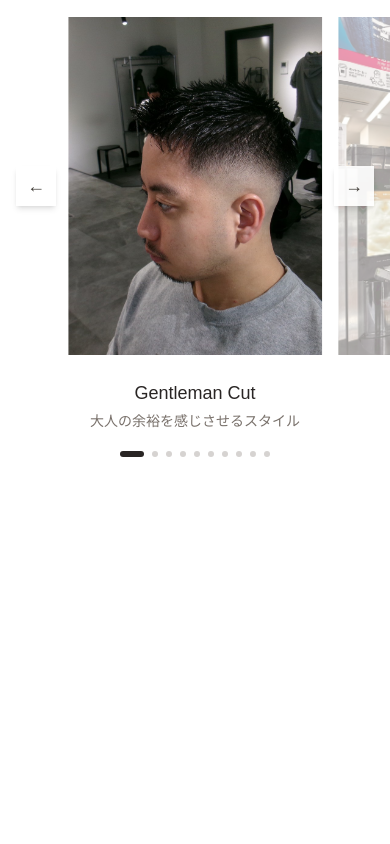
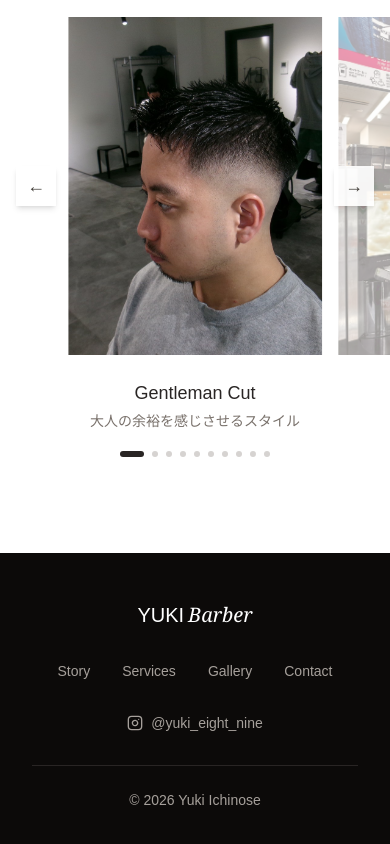
Before and after one commit to omi-kanta/barbershop, a Next.js app: page / in a window 390 px wide. Shown: the part 5240-6084 px from the top of the page. Before the commit the page ends 5793 px from the top, so only its background shows below. Built offline with nearby package versions, Linux system fonts and the light colour scheme.

Commit message:
feat: Footerコンポーネントを実装

```diff
--- a/src/app/layout.tsx
+++ b/src/app/layout.tsx
@@ -1,5 +1,5 @@
 import type { Metadata } from 'next';
-import { Header } from '@/components/layout';
+import { Header, Footer } from '@/components/layout';
 import './globals.css';
 
 export const metadata: Metadata = {
@@ -17,6 +17,7 @@ export default function RootLayout({
       <body>
         <Header />
         <main className="w-full">{children}</main>
+        <Footer />
       </body>
     </html>
   );
--- /dev/null
+++ b/src/components/layout/Footer.tsx
@@ -0,0 +1,87 @@
+'use client';
+
+const InstagramIcon = () => (
+  <svg
+    xmlns="http://www.w3.org/2000/svg"
+    width="16"
+    height="16"
+    viewBox="0 0 24 24"
+    fill="none"
+    stroke="currentColor"
+    strokeWidth="2"
+    strokeLinecap="round"
+    strokeLinejoin="round"
+  >
+    <rect width="20" height="20" x="2" y="2" rx="5" ry="5" />
+    <path d="M16 11.37A4 4 0 1 1 12.63 8 4 4 0 0 1 16 11.37z" />
+    <line x1="17.5" x2="17.51" y1="6.5" y2="6.5" />
+  </svg>
+);
+
+const NAV_ITEMS = [
+  { label: 'Story', href: '#story' },
+  { label: 'Services', href: '#services' },
+  { label: 'Gallery', href: '#gallery' },
+  { label: 'Contact', href: '#contact' },
+];
+
+const INSTAGRAM_URL = 'https://www.instagram.com/yuki_eight_nine/';
+
+export const Footer = () => {
+  const currentYear = new Date().getFullYear();
+
+  const handleScroll = (href: string) => {
+    const id = href.replace('#', '');
+    document.getElementById(id)?.scrollIntoView({ behavior: 'smooth' });
+  };
+
+  return (
+    <footer className="py-12 bg-stone-950 text-stone-400">
+      <div className="container mx-auto px-8 max-w-7xl">
+
+        {/* 上段：Logo・Nav・Instagram */}
+        <div className="flex flex-col md:flex-row justify-between items-center gap-8 mb-8">
+
+          {/* Logo */}
+          <div className="text-xl text-white">
+            <span className="font-light">YUKI</span>
+            <span className="font-serif italic ml-1">Barber</span>
+          </div>
+
+          {/* Nav */}
+          <nav className="flex gap-8 text-sm font-light">
+            {NAV_ITEMS.map((item) => (
+              <button
+                key={item.label}
+                onClick={() => handleScroll(item.href)}
+                className="hover:text-white transition-colors"
+              >
+                {item.label}
+              </button>
+            ))}
+          </nav>
+
+          {/* Instagram */}
+          <a
+            href={INSTAGRAM_URL}
+            target="_blank"
+            rel="noopener noreferrer"
+            className="flex items-center gap-2 hover:text-white transition-colors text-sm font-light"
+          >
+            <InstagramIcon />
+            <span>@yuki_eight_nine</span>
+          </a>
+
+        </div>
+
+        {/* 下段：Copyright（中央） */}
+        <div className="border-t border-stone-800 pt-6 text-center">
+          <p className="text-sm font-light">
+            © {currentYear} Yuki Ichinose
+          </p>
+        </div>
+
+      </div>
+    </footer>
+  );
+};
--- a/src/components/layout/Header.tsx
+++ b/src/components/layout/Header.tsx
@@ -10,6 +10,26 @@ const NAV_ITEMS = [
   { label: 'Gallery', href: '#gallery' },
   { label: 'Contact', href: '#contact' },
 ];
+
+const INSTAGRAM_URL = 'https://www.instagram.com/yuki_eight_nine/';
+
+const InstagramIcon = () => (
+  <svg
+    xmlns="http://www.w3.org/2000/svg"
+    width="16"
+    height="16"
+    viewBox="0 0 24 24"
+    fill="none"
+    stroke="currentColor"
+    strokeWidth="2"
+    strokeLinecap="round"
+    strokeLinejoin="round"
+  >
+    <rect width="20" height="20" x="2" y="2" rx="5" ry="5" />
+    <path d="M16 11.37A4 4 0 1 1 12.63 8 4 4 0 0 1 16 11.37z" />
+    <line x1="17.5" x2="17.51" y1="6.5" y2="6.5" />
+  </svg>
+);
 
 export const Header = () => {
   const [isScrolled, setIsScrolled] = useState(false);
@@ -65,6 +85,21 @@ export const Header = () => {
                 {item.label}
               </button>
             ))}
+
+            {/* Instagram */}
+            <a
+              href={INSTAGRAM_URL}
+              target="_blank"
+              rel="noopener noreferrer"
+              className={`transition-colors duration-300 hover:opacity-70 ${
+                isScrolled ? 'text-stone-900' : 'text-white'
+              }`}
+              aria-label="Instagram"
+            >
+              <InstagramIcon />
+            </a>
+
+            {/* Book Now */}
             <button
               onClick={() => handleScroll('#contact')}
               className={`px-6 py-2.5 text-sm font-light tracking-wide transition-all duration-300 ${
@@ -108,6 +143,20 @@ export const Header = () => {
                   {item.label}
                 </button>
               ))}
+
+              {/* Mobile Instagram */}
+              <a
+                href={INSTAGRAM_URL}
+                target="_blank"
+                rel="noopener noreferrer"
+                className={`flex items-center gap-2 text-sm font-light tracking-wide hover:opacity-70 transition-opacity py-2 ${
+                  isScrolled ? 'text-stone-900' : 'text-white'
+                }`}
+              >
+                <InstagramIcon />
+                <span>@yuki_eight_nine</span>
+              </a>
+
               <button
                 onClick={() => handleScroll('#contact')}
                 className={`px-6 py-3 text-sm font-light tracking-wide transition-colors text-center ${
--- a/src/components/layout/index.ts
+++ b/src/components/layout/index.ts
@@ -1 +1,2 @@
 export { Header } from './Header';
+export { Footer } from './Footer';
--- a/src/constants/data.ts
+++ b/src/constants/data.ts
@@ -124,8 +124,8 @@ export const PHILOSOPHIES = [
 // 連絡先
 export const CONTACT_INFO = {
   phone: '080-1234-5678',
-  email: 'takeshi@barber.jp',
-  instagram: '@takeshi.barber',
+  email: 'yuki@barber.jp',
+  instagram: '@yuki.barber',
   hours: [
     { days: '火・金', time: '10:00 - 20:00' },
     { days: '土・日', time: '10:00 - 19:00' },
```
